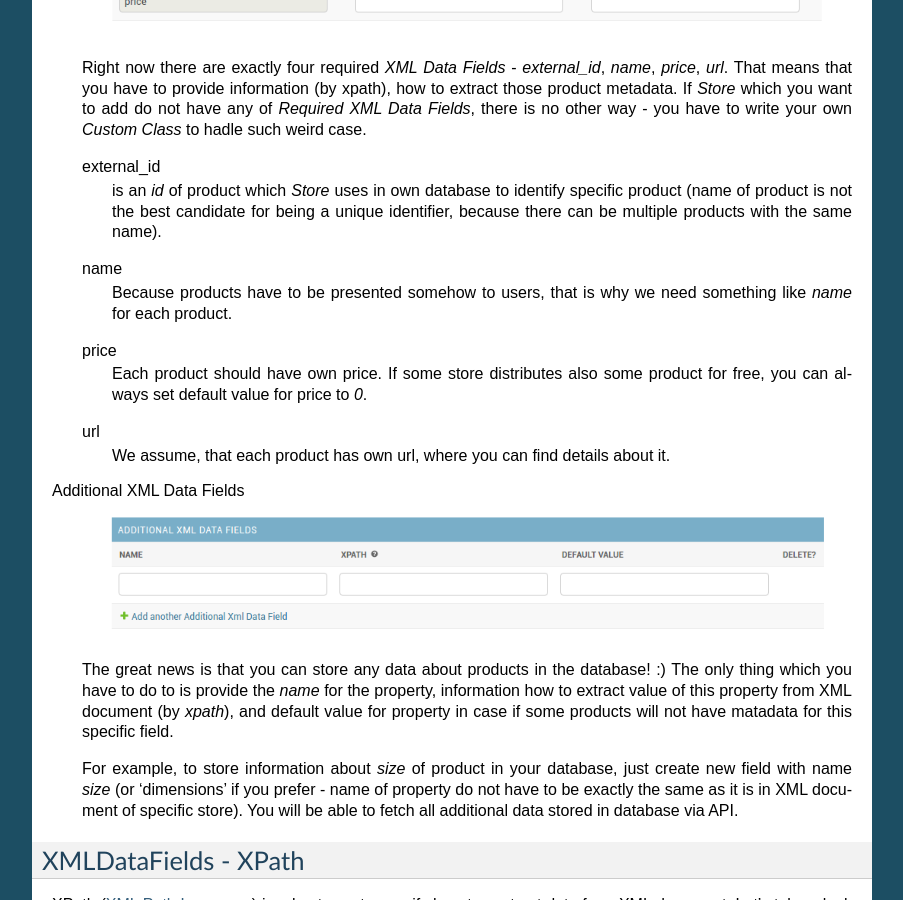
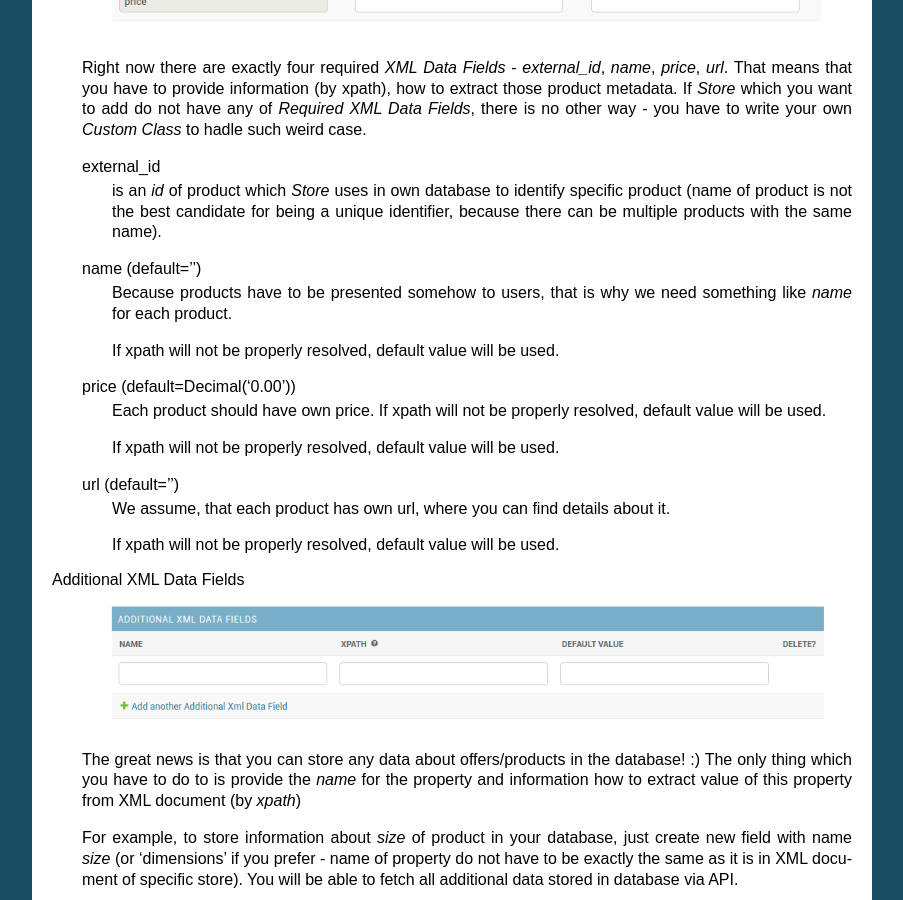
Before and after one commit to SpisTresci/scrooge, a Sphinx documentation site: the page built from docs/configuration/configuration.rst, in a window 1280 px wide and 900 px high, scrolled down 1809 px. Shown: the whole window, without its empty margins (198-1101 px from the left). Built offline with Sphinx 7.4.7, drawn with Linux system fonts in a browser that asks for light colours; pages that are not in the unit, such as notebooks, are missing from menus; some of the changed text lies outside the part shown.

Commit message:
Update configuration.rst

```diff
--- a/docs/configuration/configuration.rst
+++ b/docs/configuration/configuration.rst
@@ -28,10 +28,20 @@ Name
 XMLDataSource
 -------------
 
+Data Source type
+    XMLDataSource is capable of extracting data not only from single XML file, but also from archives which contains multiple XML files. With *Data Source type* you can specify behaviour for file downloaded from specified *url*.
+
+    Single XML
+        The most basic case, when *Store* expose all products by single XML file as API
+
+Url
+    Address from which data will fetched periodically
+
+
 Offers root xpath
     XPath to element which children are offers elements.
 
-    For document below, that would be ``/root``
+    For document below, that would be ``/root/book``
 
     .. code-block:: html
 
@@ -53,15 +63,6 @@ Offers root xpath
                 <offer></offer>
             </offers>
         </root>
-
-Data Source type
-    XMLDataSource is capable of extracting data not only from single XML file, but also from archives which contains multiple XML files. With *Data Source type* you can specify behaviour for file downloaded from specified *url*.
-
-    Single XML
-        The most basic case, when *Store* expose all products by single XML file as API
-
-Url
-    Address from which data will fetched periodically
 
 Custom Class
     Sometimes data provided by Store do not suit very well to assumptions which need to be made during design of database. For example, we assumed that each product has unique integer *id* in *Store* database, or each product has name no longer than 256 characters. For sure there are Stores, which can have products with even longer names, or Stores which have alphanumeric ids.
@@ -81,20 +82,25 @@ Required XML Data Fields
 
     external_id
         is an *id* of product which *Store* uses in own database to identify specific product (name of product is not the best candidate for being a unique identifier, because there can be multiple products with the same name).
-    name
+    name (default='')
         Because products have to be presented somehow to users, that is why we need something like *name* for each product.
 
-    price
-        Each product should have own price. If some store distributes also some product for free, you can always set default value for price to `0`.
+        If xpath will not be properly resolved, default value will be used.
 
-    url
+    price (default=Decimal('0.00'))
+        Each product should have own price. If xpath will not be properly resolved, default value will be used.
+
+        If xpath will not be properly resolved, default value will be used.
+
+    url (default='')
         We assume, that each product has own url, where you can find details about it.
 
+        If xpath will not be properly resolved, default value will be used.
 
 Additional XML Data Fields
     .. image:: images/datasource_additional_xmldatafields.png
 
-    The great news is that you can store any data about products in the database! :) The only thing which you have to do to is provide the *name* for the property, information how to extract value of this property from XML document (by *xpath*), and default value for property in case if some products will not have matadata for this specific field.
+    The great news is that you can store any data about offers/products in the database! :) The only thing which you have to do to is provide the *name* for the property and information how to extract value of this property from XML document (by *xpath*)
 
     For example, to store information about *size* of product in your database, just create new field with name *size* (or 'dimensions' if you prefer - name of property do not have to be exactly the same as it is in XML document of specific store). You will be able to fetch all additional data stored in database via API.
 
@@ -153,7 +159,7 @@ Because of the structure of typical XML document like this, part ``/document/pro
 
 To overcome this problem in that case ``/document/products/product`` should be specified as *offers root xpath* for whole XMLDataSource.
 
-Thanks to that, all *XML Data Field*'s xpaths can be simplified and replaced with relative xpaths. In that case that would be: ``./model``, ``./price``.
+Thanks to that, all *XML Data Field*'s xpaths can be simplified and replaced **with relative xpaths**. In that case that would be: ``./model``, ``./price``.
 
 Example of complete configuration
 ---------------------------------
```
Also changed, not shown: other parts of docs/configuration/configuration.rst (+1 -1 lines).
